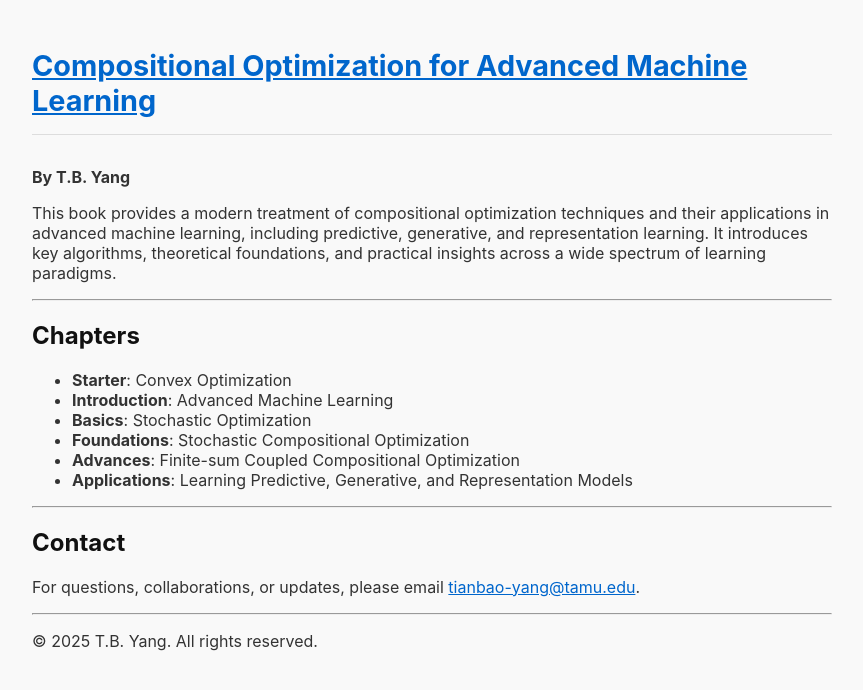
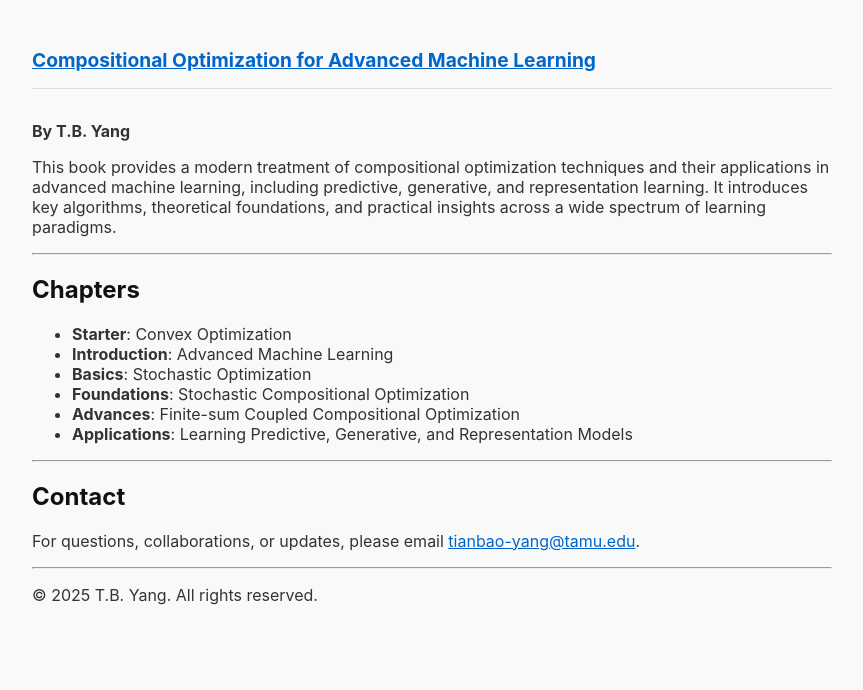
Before and after one commit to optmai/opt4ml, a Jekyll site: the page built from about.md, in a window 1280 px wide. Shown: the top 690 px of the page, without its empty margins (208-1071 px from the left). Built offline with Jekyll 4.4.1, drawn with Linux system fonts in a browser that asks for light colours.

Commit message:
Update clean.html

```diff
--- a/_layouts/clean.html
+++ b/_layouts/clean.html
@@ -19,7 +19,7 @@
     }
     header h1 {
       margin: 0;
-      font-size: 1.8rem;
+      font-size: 1.2rem;
       padding: 1rem 0;
       color: #111;
     }
```
